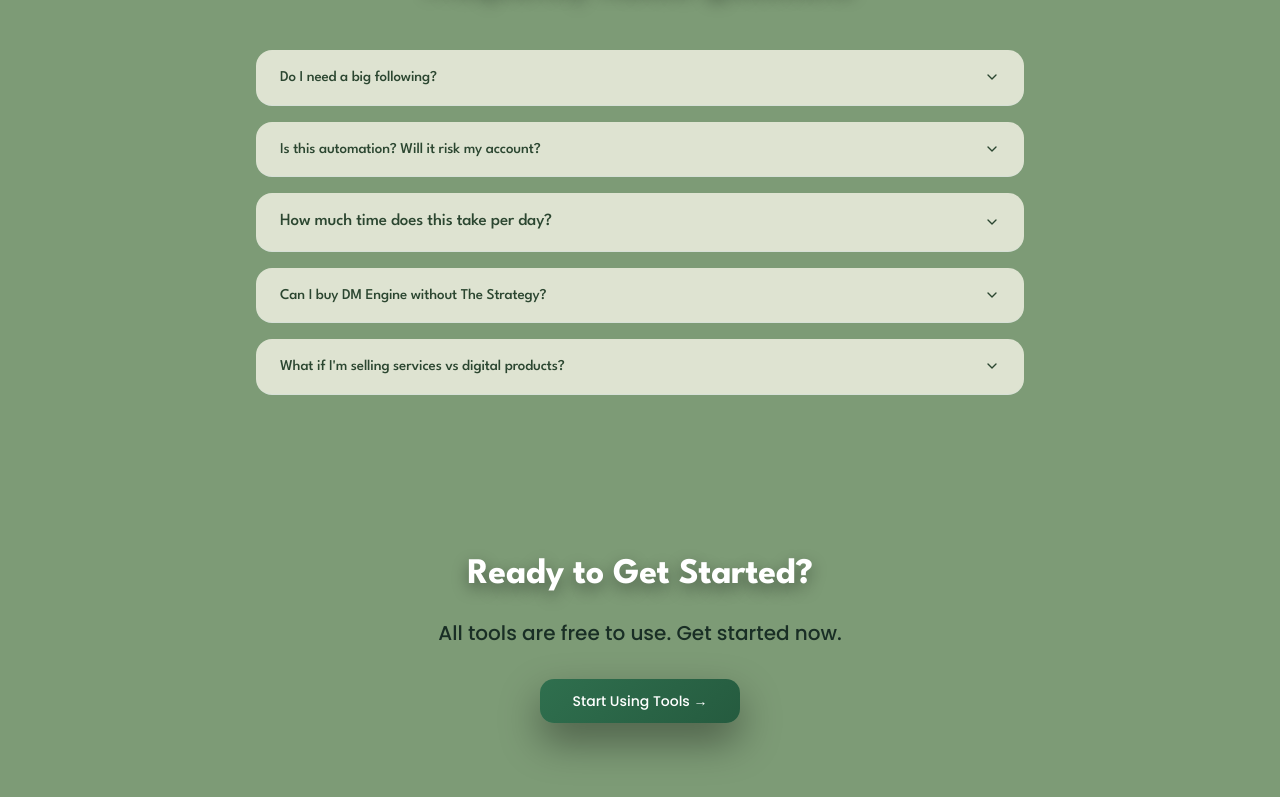
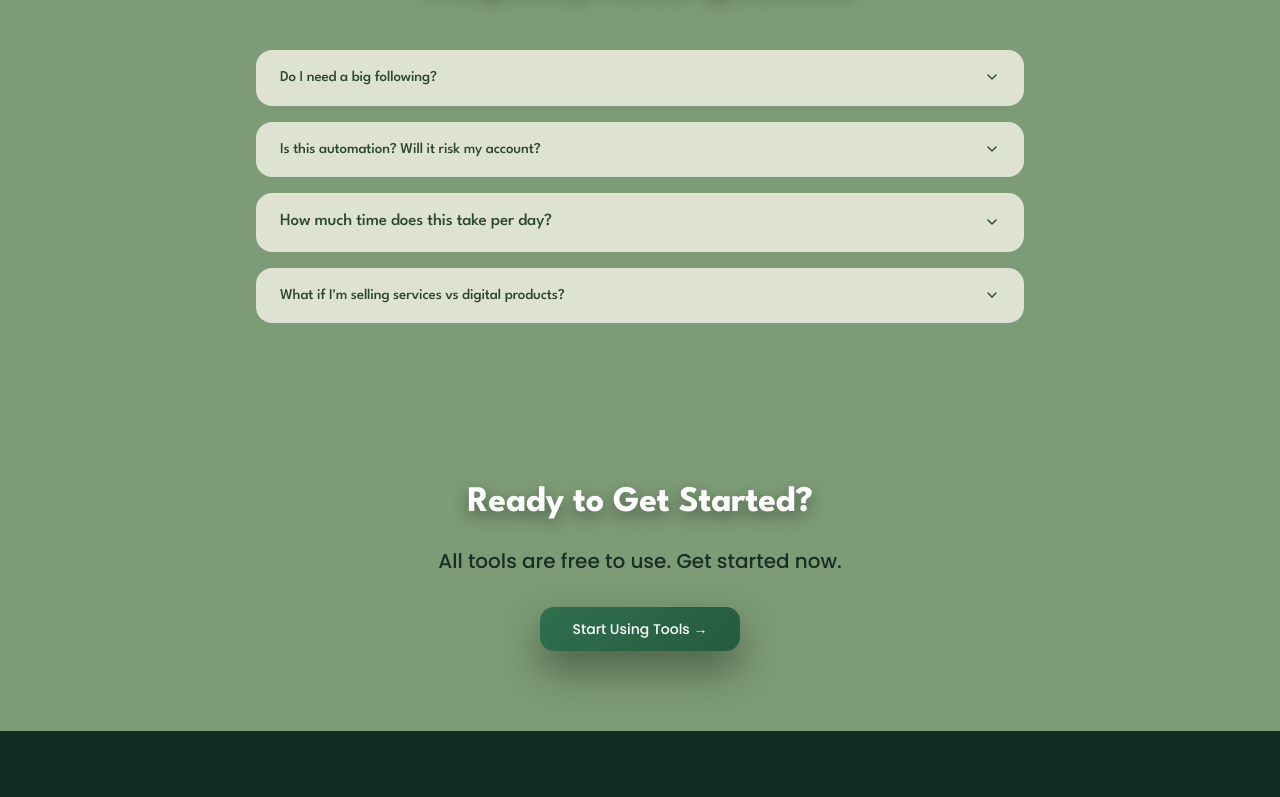
Before and after one commit to gmajors1326/strategies-tool-funnel, a Next.js app: page / in a window 1280 px wide. Shown: the part 3272-4069 px from the top of the page. After the commit the page ends 4003 px from the top, so only its background shows below. Built offline with nearby package versions, Linux system fonts and the light colour scheme.

Commit message:
Remove paid plan FAQ question

```diff
--- a/app/page.tsx
+++ b/app/page.tsx
@@ -98,12 +98,6 @@ export default function HomePage() {
               <AccordionTrigger className="text-card-foreground text-[17px]">How much time does this take per day?</AccordionTrigger>
               <AccordionContent className="text-card-foreground text-[15px]">
                 The Strategy is designed for 15-30 minutes of focused engagement per day. The tools help you maximize impact in that time.
-              </AccordionContent>
-            </AccordionItem>
-            <AccordionItem value="dm-only" className="bg-card/80 border-border/60 rounded-lg px-6">
-              <AccordionTrigger className="text-card-foreground text-[15px]">Can I buy DM Engine without The Strategy?</AccordionTrigger>
-              <AccordionContent className="text-card-foreground text-[15px]">
-                Yes. DM Engine is a standalone product focused specifically on DM flows and follow-ups. The Strategy is for overall engagement strategy.
               </AccordionContent>
             </AccordionItem>
             <AccordionItem value="services-vs-products" className="bg-card/80 border-border/60 rounded-lg px-6">
```
